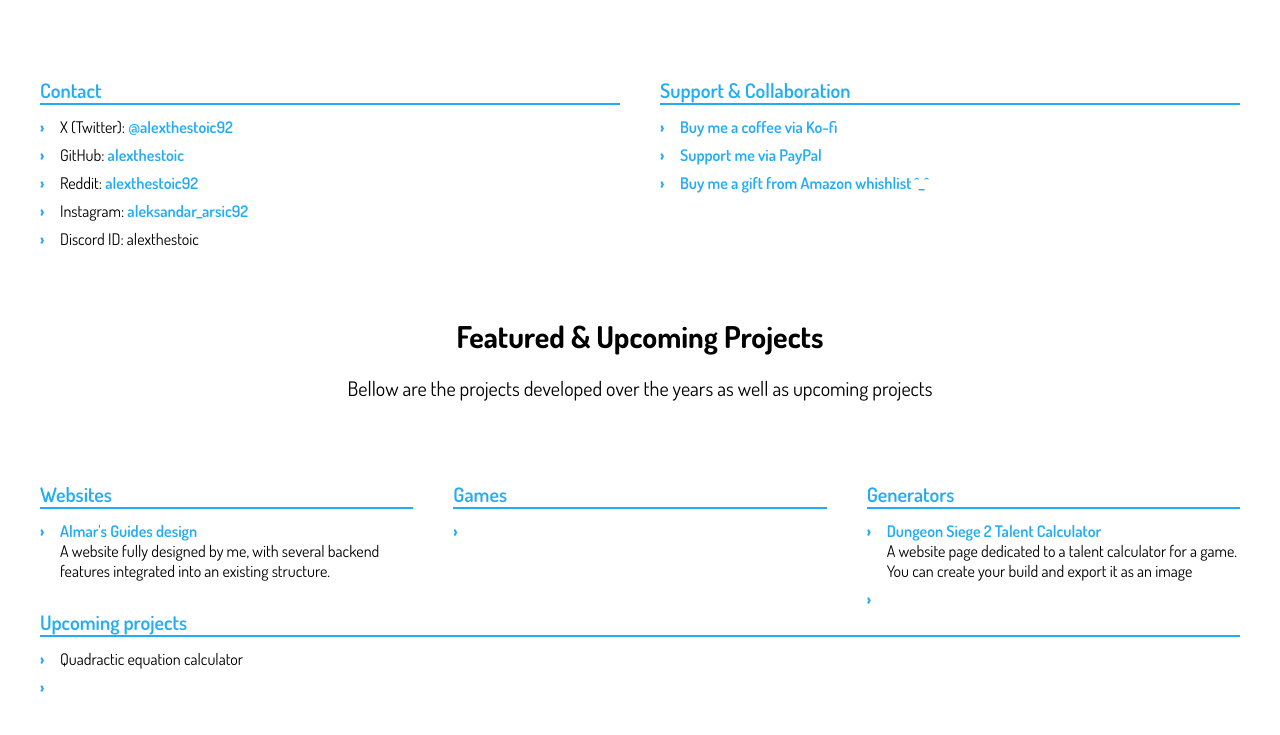
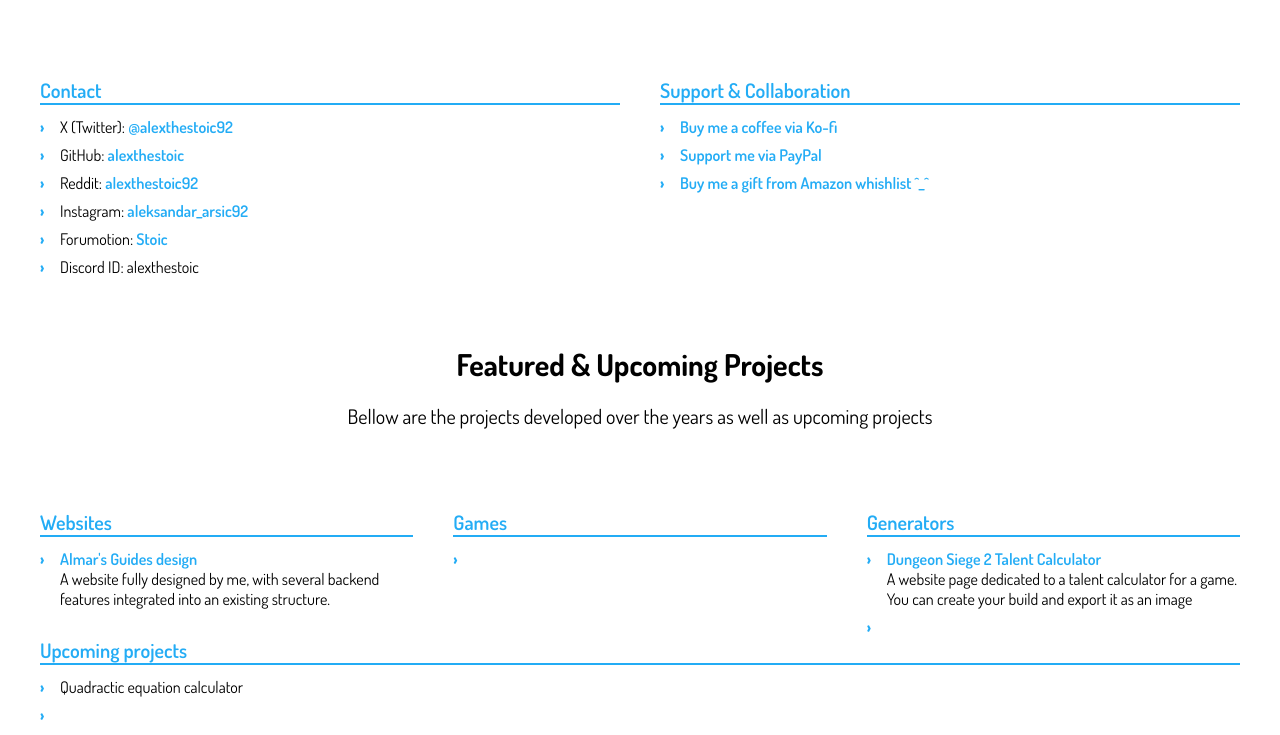
Before and after one commit to alexthestoic/alexthestoic.github.io, a plain HTML site: page index.html in a window 1280 px wide. Shown: the part 807-1542 px from the top of the page. Before the commit the page ends 1514 px from the top, so only its background shows below. Drawn offline with Linux system fonts and the light colour scheme.

Commit message:
Update index.html

```diff
--- a/index.html
+++ b/index.html
@@ -67,6 +67,7 @@
                     <li>GitHub: <a href="https://github.com/alexthestoic" target="_blank">alexthestoic</a></li>
                     <li>Reddit: <a href="https://www.reddit.com/user/alexthestoic92/" target="_blank">alexthestoic92</a></li>
                     <li>Instagram: <a href="https://www.instagram.com/aleksandar_arsic92/" target="_blank">aleksandar_arsic92</a></li>
+                    <li>Forumotion: <a href="https://help.forumotion.com/u113311">Stoic</a></li>
                     <li>Discord ID: alexthestoic</li>
                 </ul>
             </div>
```
